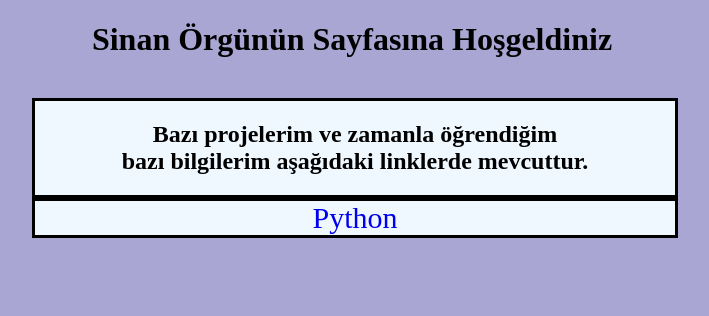
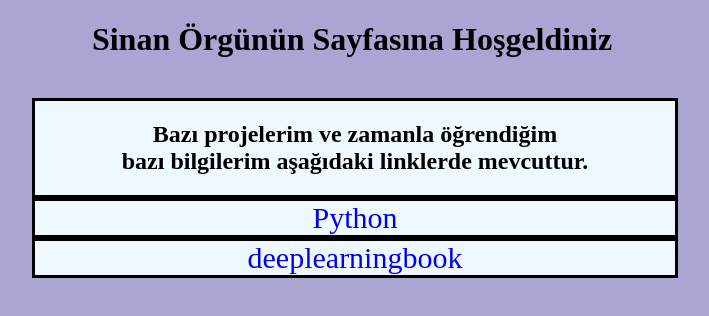
Before and after one commit to sinanorgu44/sinanorgu44.github.io, a plain HTML site: page index.html in a window 1280 px wide. Shown: the whole page, without its empty margins (288-997 px from the left). Drawn offline with Linux system fonts and the light colour scheme.

Commit message:
deeplearningbook linki ekledim

```diff
--- a/index.html
+++ b/index.html
@@ -20,6 +20,11 @@
             <div class="konular">Python</div>
         </a>
 
+        <a href="https://www.deeplearningbook.org/">
+            <div class="konular">deeplearningbook</div>
+        </a>
+
+
 
 
     </div>
```
